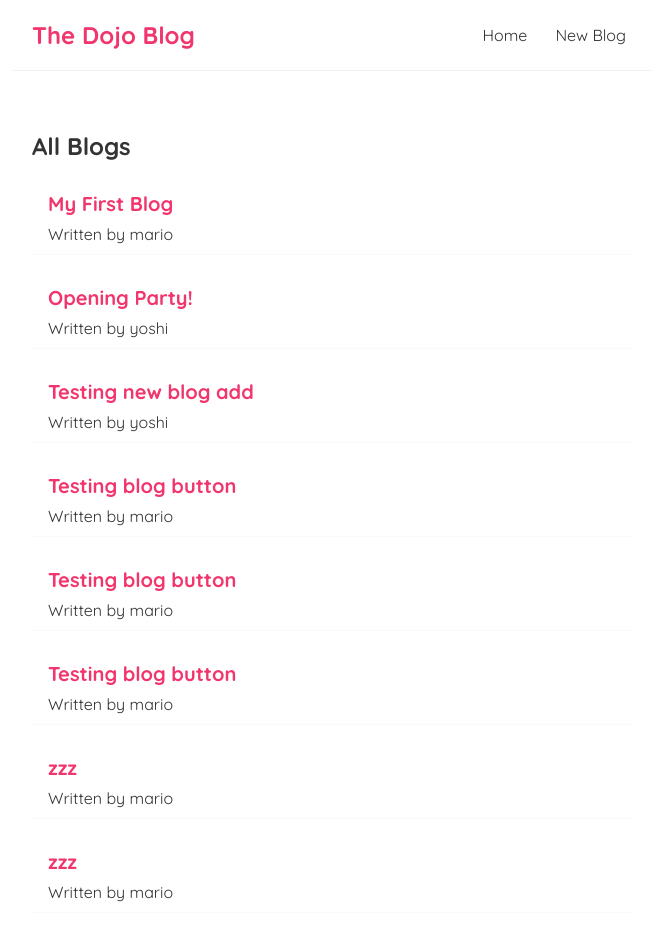
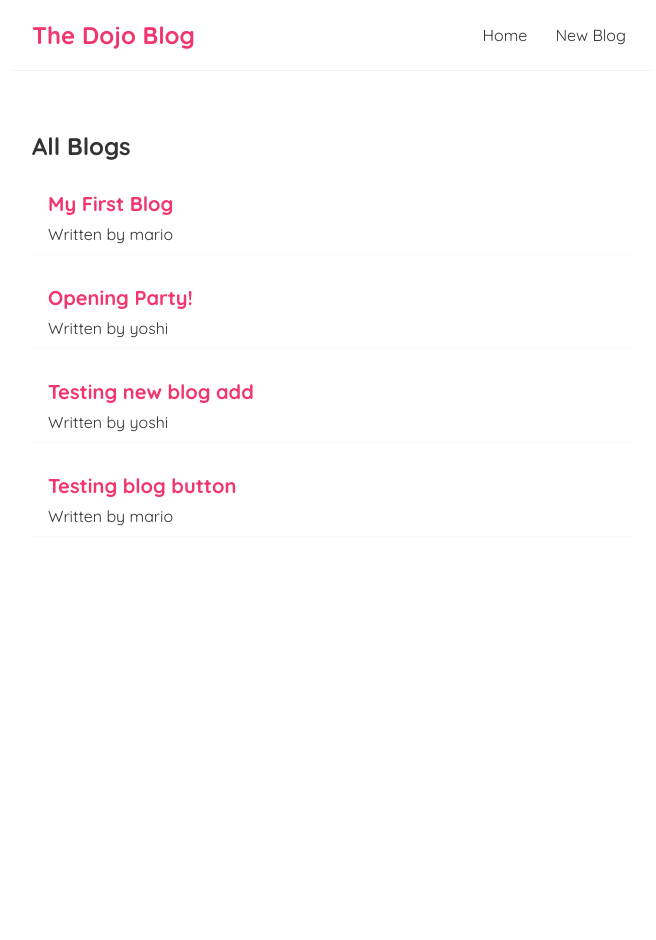
Before and after one commit to AlexBuzea/react_intro_project, a React (Create React App) app: page / in a window 1280 px wide. Shown: the top 940 px of the page, without its empty margins (308-964 px from the left). After the commit the page ends 800 px from the top, so only its background shows below. Built offline with nearby package versions, Linux system fonts and the light colour scheme; data requests are answered from the project's data file.

Commit message:
added redirect to homepage after creating new blog and a delete function for individual blogs

```diff
--- a/data/db.json
+++ b/data/db.json
@@ -23,30 +23,7 @@
       "body": "Adding a blog",
       "author": "mario",
       "id": 4
-    },
-    {
-      "title": "Testing blog button",
-      "body": "Adding a blog",
-      "author": "mario",
-      "id": 5
-    },
-    {
-      "title": "Testing blog button",
-      "body": "Adding a blog",
-      "author": "mario",
-      "id": 6
-    },
-    {
-      "title": "zzz",
-      "body": "zzz",
-      "author": "mario",
-      "id": 7
-    },
-    {
-      "title": "zzz",
-      "body": "zzz",
-      "author": "mario",
-      "id": 8
     }
+
   ]
 }
--- a/src/BlogDetails.js
+++ b/src/BlogDetails.js
@@ -1,4 +1,7 @@
-import { useParams } from "react-router-dom/cjs/react-router-dom.min";
+import {
+  useHistory,
+  useParams,
+} from "react-router-dom/cjs/react-router-dom.min";
 import useFetch from "./useFetch";
 
 const BlogDetails = () => {
@@ -8,6 +11,15 @@
     error,
     isPending,
   } = useFetch("http://localhost:8000/blogs/" + id); //fetch data wanted
+  const history = useHistory();
+
+  const handleClick = () => {
+    fetch("http://localhost:8000/blogs" + blog.id, {
+      method: "DELETE",
+    }).then(() => {
+      history.push("/");
+    });
+  };
 
   return (
     <div className="blog-details">
@@ -18,6 +30,7 @@
           <h2>{blog.title}</h2>
           <p>Written by {blog.author}</p>
           <div>{blog.body}</div>
+          <button onClick={handleClick}>Delete</button>
         </article>
       )}
     </div>
--- a/src/Create.js
+++ b/src/Create.js
@@ -1,16 +1,18 @@
 import { useState } from "react";
+import { useHistory } from "react-router-dom";
 
 const Create = () => {
   const [title, setTitle] = useState(""); // create state for title to be stored
   const [body, setBody] = useState("");
   const [author, setAuthor] = useState("mario");
-  const [isPending, setIsPending] = useState(false); //here
+  const [isPending, setIsPending] = useState(false);
+  const history = useHistory();
 
   const handleSubmit = (e) => {
     e.preventDefault();
     const blog = { title, body, author };
 
-    setIsPending(true); //here
+    setIsPending(true);
 
     fetch("http://localhost:8000/blogs", {
       method: "POST",
@@ -19,9 +21,9 @@
     }).then(() => {
       console.log("new blog added");
 
-      setTimeout(() => {
-        setIsPending(false); //here
-      }, 1500);
+      setIsPending(false);
+      // history.go(-1); // go back one through history
+      history.push("/"); // go back to homepage
     });
   };
 
--- a/src/index.css
+++ b/src/index.css
@@ -63,6 +63,15 @@
   margin: 20px 0;
 }
 
+.blog-details button {
+  background: #f1356d;
+  color: #fff;
+  border: 0;
+  padding: 8px;
+  border-radius: 8px;
+  cursor: pointer;
+}
+
 /* create new blog form */
 .create {
   max-width: 400px;
```
